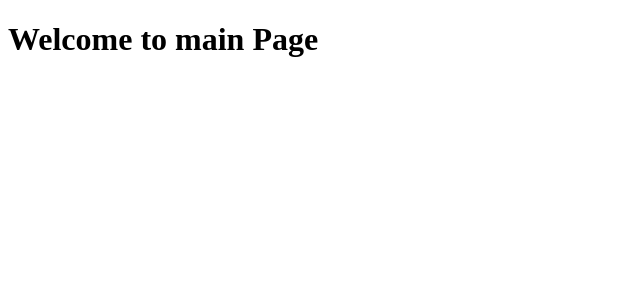
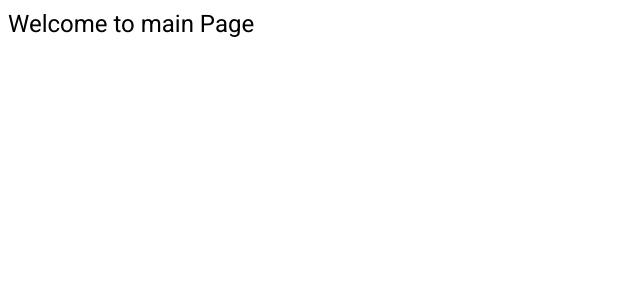
Before and after one commit to HedayatTajik/RFID, an Angular app: page / in a window 1280 px wide. Shown: the top 300 px of the page, without its empty margins (0-640 px from the left). Built offline with nearby package versions, Linux system fonts and the light colour scheme.

Commit message:
feat: add angular material

```diff
--- a/angular.json
+++ b/angular.json
@@ -28,6 +28,7 @@
               "src/assets"
             ],
             "styles": [
+              "./node_modules/@angular/material/prebuilt-themes/deeppurple-amber.css",
               "src/styles.sass"
             ],
             "scripts": []
@@ -96,6 +97,7 @@
               "src/assets"
             ],
             "styles": [
+              "./node_modules/@angular/material/prebuilt-themes/deeppurple-amber.css",
               "src/styles.sass"
             ],
             "scripts": []
--- a/package.json
+++ b/package.json
@@ -11,10 +11,12 @@
   "private": true,
   "dependencies": {
     "@angular/animations": "^14.0.0",
+    "@angular/cdk": "^14.0.5",
     "@angular/common": "^14.0.0",
     "@angular/compiler": "^14.0.0",
     "@angular/core": "^14.0.0",
     "@angular/forms": "^14.0.0",
+    "@angular/material": "^14.0.5",
     "@angular/platform-browser": "^14.0.0",
     "@angular/platform-browser-dynamic": "^14.0.0",
     "@angular/router": "^14.0.0",
--- a/src/app/app.module.ts
+++ b/src/app/app.module.ts
@@ -3,6 +3,7 @@
 
 import { AppRoutingModule } from './app-routing.module';
 import { AppComponent } from './app.component';
+import { BrowserAnimationsModule } from '@angular/platform-browser/animations';
 
 @NgModule({
   declarations: [
@@ -10,7 +11,8 @@
   ],
   imports: [
     BrowserModule,
-    AppRoutingModule
+    AppRoutingModule,
+    BrowserAnimationsModule
   ],
   providers: [],
   bootstrap: [AppComponent]
--- a/src/index.html
+++ b/src/index.html
@@ -6,8 +6,11 @@
   <base href="/">
   <meta name="viewport" content="width=device-width, initial-scale=1">
   <link rel="icon" type="image/x-icon" href="favicon.ico">
+  <link rel="preconnect" href="https://fonts.gstatic.com">
+  <link href="https://fonts.googleapis.com/css2?family=Roboto:wght@300;400;500&display=swap" rel="stylesheet">
+  <link href="https://fonts.googleapis.com/icon?family=Material+Icons" rel="stylesheet">
 </head>
-<body>
+<body class="mat-typography">
   <app-root></app-root>
 </body>
 </html>
```
Also changed, not shown: 1 other file (tests, documents, lock files or other folders).
